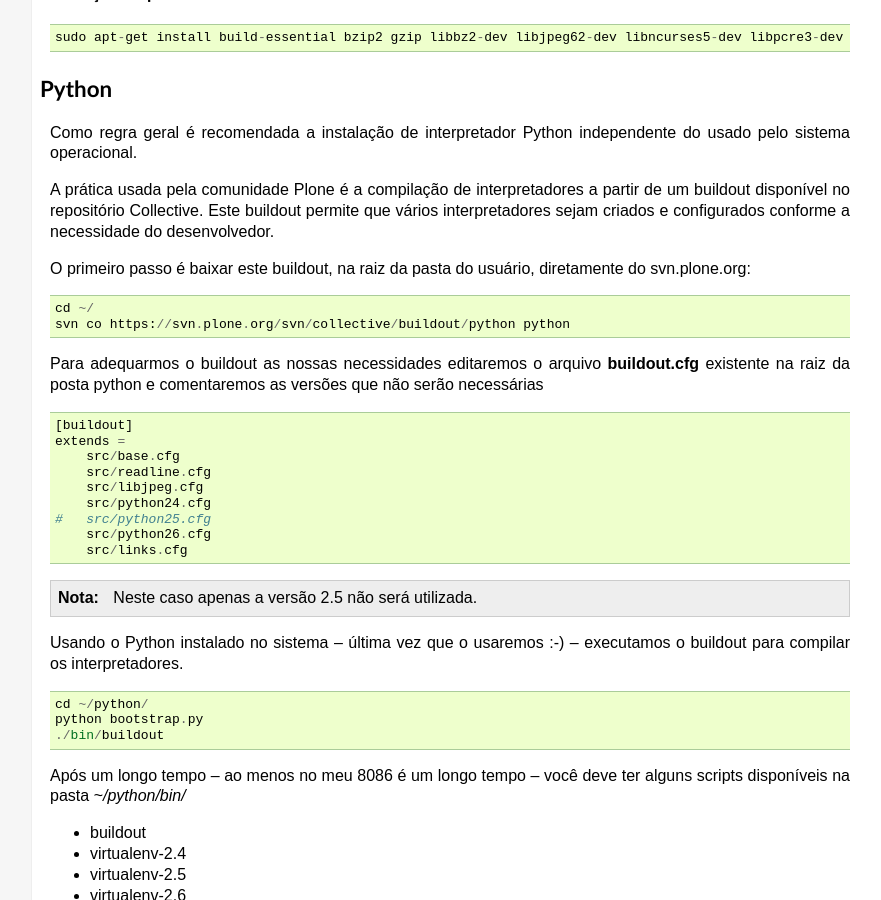
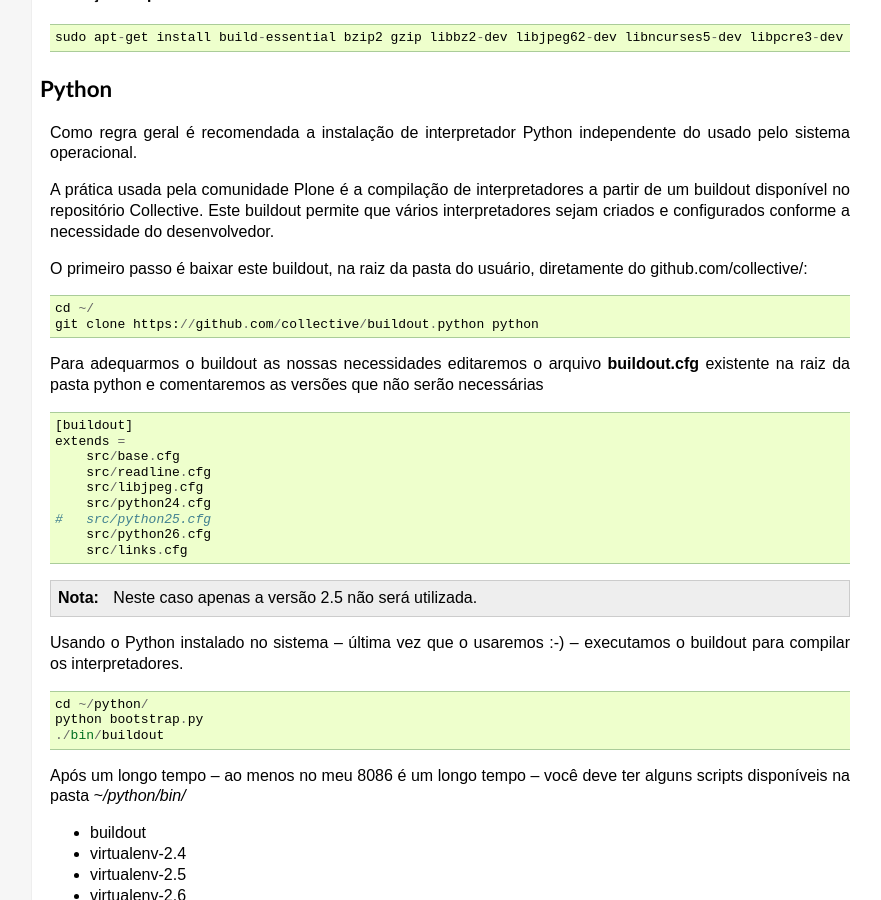
Before and after one commit to simplesconsultoria/sc.dev.core, a Sphinx documentation site: the page built from docs/ambiente.txt, in a window 1280 px wide and 900 px high, scrolled down 1188 px. Shown: the whole window, without its empty margins (200-1081 px from the left). Built offline with Sphinx 7.4.7, drawn with Linux system fonts in a browser that asks for light colours.

Commit message:
Update buildout.python URL

```diff
--- a/docs/ambiente.txt
+++ b/docs/ambiente.txt
@@ -89,14 +89,14 @@ vários interpretadores sejam criados e configurados conforme a necessidade do
 desenvolvedor.
 
 O primeiro passo é baixar este buildout, na raiz da pasta do usuário,
-diretamente do svn.plone.org:
+diretamente do github.com/collective/:
 ::
 
     cd ~/
-    svn co https://svn.plone.org/svn/collective/buildout/python python
+    git clone https://github.com/collective/buildout.python python
 
 Para adequarmos o buildout as nossas necessidades editaremos o arquivo
-**buildout.cfg** existente na raiz da posta python e comentaremos as versões
+**buildout.cfg** existente na raiz da pasta python e comentaremos as versões
 que não serão necessárias
 ::
 
```
